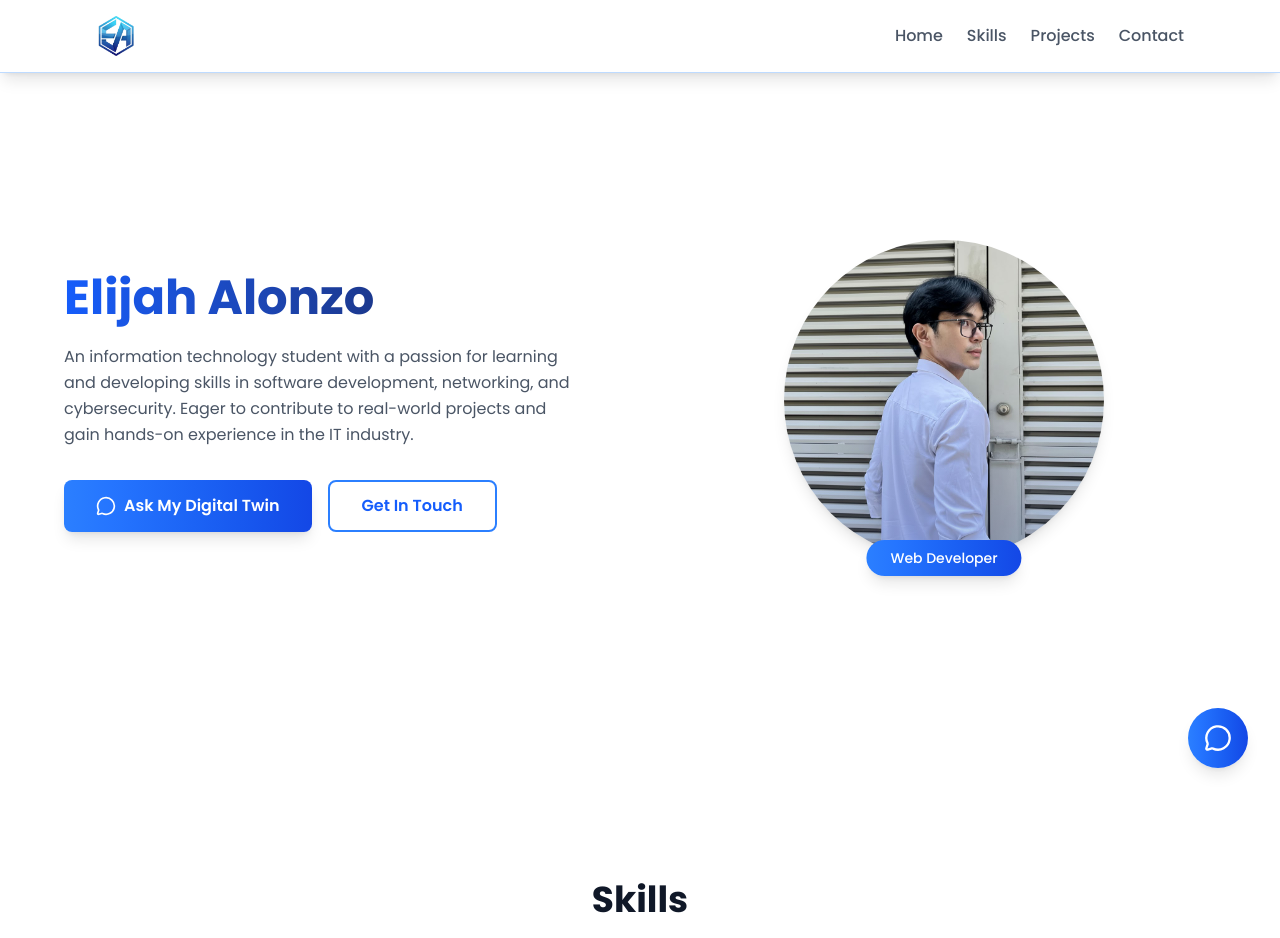
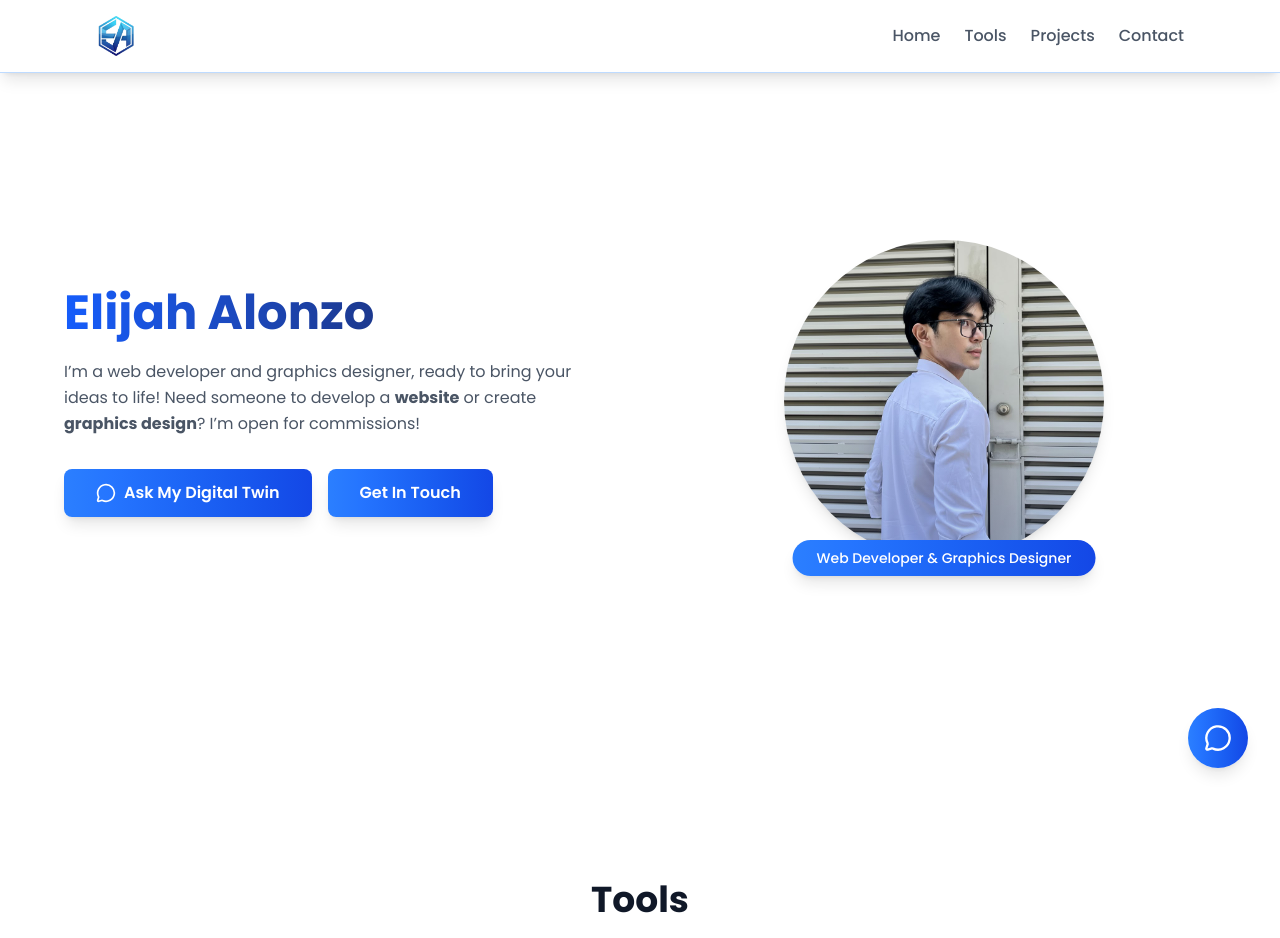
Before and after one commit to elijah-alonzo/elijah-alonzo, a Next.js app: page / in a window 1280 px wide. Shown: the top 938 px of the page. Built offline with nearby package versions, Linux system fonts and the light colour scheme.

Commit message:
add tools section

```diff
--- a/app/components/home-section.tsx
+++ b/app/components/home-section.tsx
@@ -21,10 +21,9 @@ export function HomeSection({ setShowChat }: HomeSectionProps) {
             </h1>
 
             <p className="text-base text-gray-600 leading-relaxed max-w-lg">
-              An information technology student with a passion for learning and
-              developing skills in software development, networking, and
-              cybersecurity. Eager to contribute to real-world projects and gain
-              hands-on experience in the IT industry.
+              I’m a web developer and graphics designer, ready to bring your
+              ideas to life! Need someone to develop a <b>website</b> or create{" "}
+              <b>graphics design</b>? I’m open for commissions!
             </p>
 
             <div className="flex gap-4 flex-wrap">
@@ -37,7 +36,7 @@ export function HomeSection({ setShowChat }: HomeSectionProps) {
               </button>
               <a
                 href="#contact"
-                className="px-8 py-3 border-2 border-blue-500 text-blue-600 hover:bg-blue-50 hover:border-blue-600 font-semibold rounded-lg transition"
+                className="px-8 py-3 bg-gradient-to-r from-blue-500 to-blue-700 hover:from-blue-600 hover:to-blue-800 text-white font-semibold rounded-lg shadow-lg hover:shadow-xl transition transform hover:scale-105 flex items-center gap-2"
               >
                 Get In Touch
               </a>
@@ -59,7 +58,7 @@ export function HomeSection({ setShowChat }: HomeSectionProps) {
               </div>
               {/* Badge */}
               <div className="absolute -bottom-4 left-1/2 transform -translate-x-1/2 bg-gradient-to-r from-blue-500 to-blue-700 text-white px-6 py-2 rounded-full font-medium text-sm shadow-lg text-center min-w-max">
-                Web Developer
+                Web Developer & Graphics Designer
               </div>
             </div>
           </div>
--- a/app/components/navigation-bar.tsx
+++ b/app/components/navigation-bar.tsx
@@ -17,10 +17,10 @@ export default function NavigationBar() {
             Home
           </a>
           <a
-            href="#skills"
+            href="#tools"
             className="text-gray-600 hover:text-blue-600 transition font-medium"
           >
-            Skills
+            Tools
           </a>
           <a
             href="#projects"
--- a/app/components/skills-section.tsx
+++ b/app/components/tools-section.tsx
@@ -1,14 +1,14 @@
 import { Wrench, Palette, Brush, Award, Video } from "lucide-react";
 
-export function SkillsSection() {
+export function ToolsSection() {
   return (
-    <section id="skills" className="py-20 px-4 sm:px-6 lg:px-8 bg-white">
+    <section id="tools" className="py-20 px-4 sm:px-6 lg:px-8 bg-white">
       <div className="max-w-6xl mx-auto">
         <div className="text-center mb-12">
-          <h2 className="text-4xl font-bold text-gray-900 mb-4">Skills</h2>
+          <h2 className="text-4xl font-bold text-gray-900 mb-4">Tools</h2>
           <p className="text-base text-gray-600 mx-auto">
-            An overview of my technical skills, tools, and areas of expertise in
-            technology and development.
+            Here you'll find all the tools I use in my web development and
+            graphics design.
           </p>
         </div>
         <div className="grid grid-cols-1 md:grid-cols-2 lg:grid-cols-3 gap-6">
--- a/app/page.tsx
+++ b/app/page.tsx
@@ -16,7 +16,7 @@ import {
 } from "lucide-react";
 import Chat from "./components/chat";
 import NavigationBar from "./components/navigation-bar";
-import { SkillsSection } from "./components/skills-section";
+import { ToolsSection } from "./components/tools-section";
 import { HomeSection } from "./components/home-section";
 import ProjectsSection from "./components/projects-section";
 import ContactSection from "./components/contact-section";
@@ -73,8 +73,8 @@ export default function Page() {
       {/* Home Section */}
       <HomeSection setShowChat={setShowChat} />
 
-      {/* Skills Section */}
-      <SkillsSection />
+      {/* Tools Section */}
+      <ToolsSection />
 
       {/* Projects Section */}
       <ProjectsSection />
```
